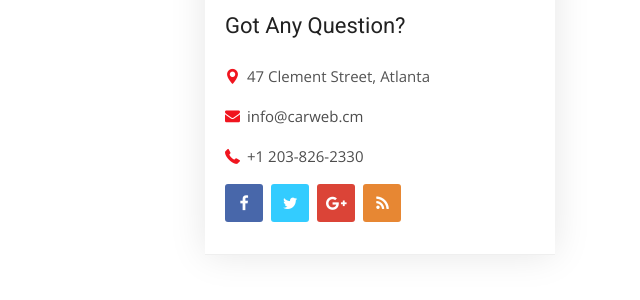
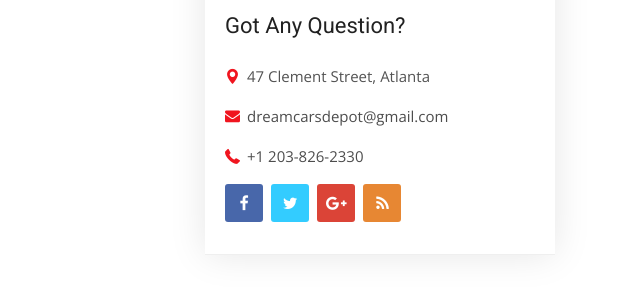
Before and after one commit to BrandiPearl/car, a Django app: page /cars/1 in a window 1280 px wide. Shown: the part 1275-1575 px from the top of the page, without its empty margins (640-1280 px from the left). Run offline with Django 3.2, Linux system fonts and the light colour scheme; data comes from the database, SQL or seed files in the repository; some libraries are stand-ins or nearby versions.

```diff
--- a/templates/cars/car_detail.html
+++ b/templates/cars/car_detail.html
@@ -302,7 +302,7 @@
                                 <i class="flaticon-pin"></i>47 Clement Street, Atlanta
                             </li>
                             <li>
-                                <i class="flaticon-mail"></i><a href="mailto:info@carweb.cm">info@carweb.cm</a>
+                                <i class="flaticon-mail"></i><a href="mailto:info@carweb.cm">dreamcarsdepot@gmail.com</a>
                             </li>
                             <li>
                                 <i class="flaticon-phone"></i><a href="tel:+0477-85x6-552">+1 203-826-2330</a>
```
